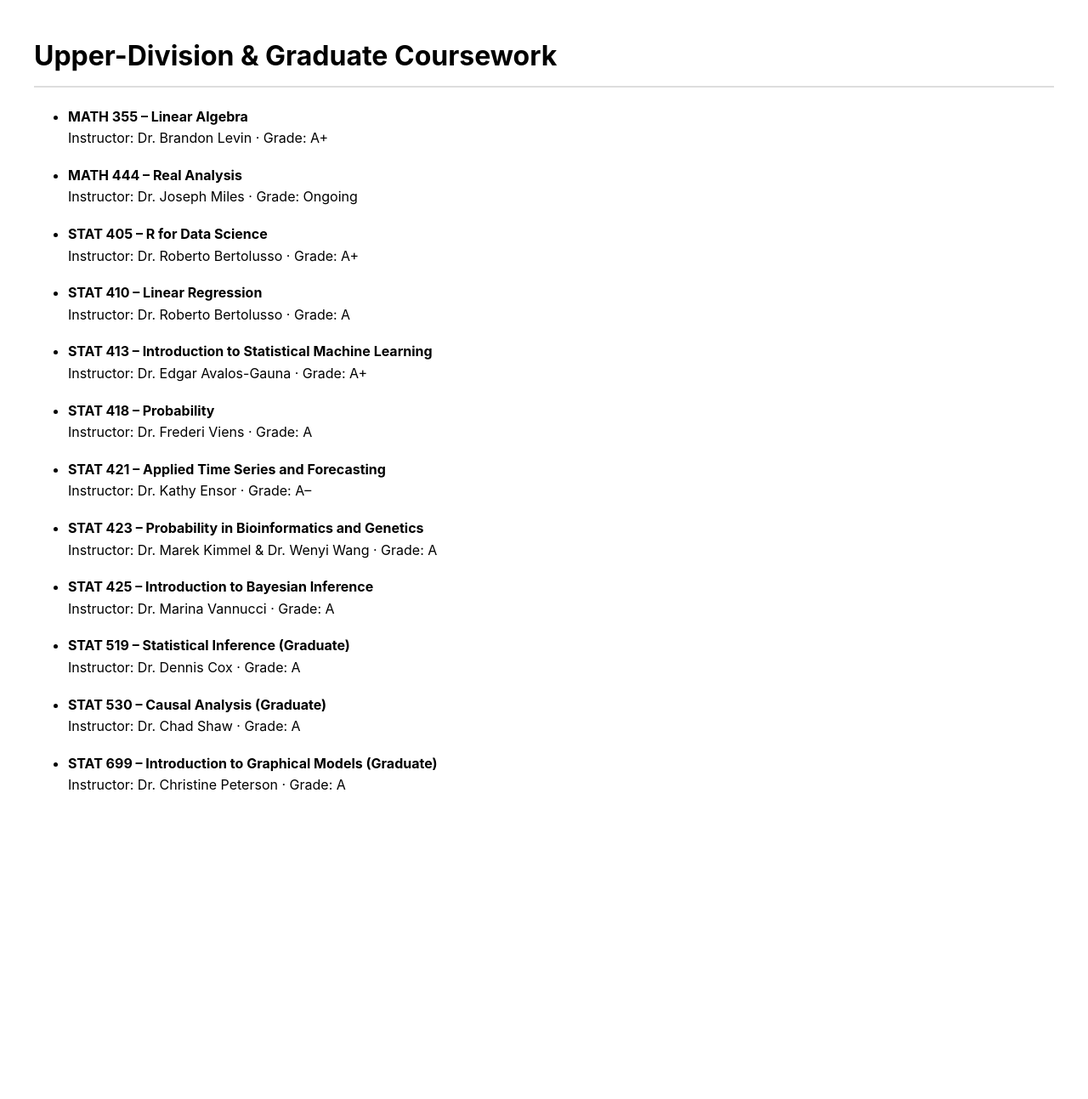
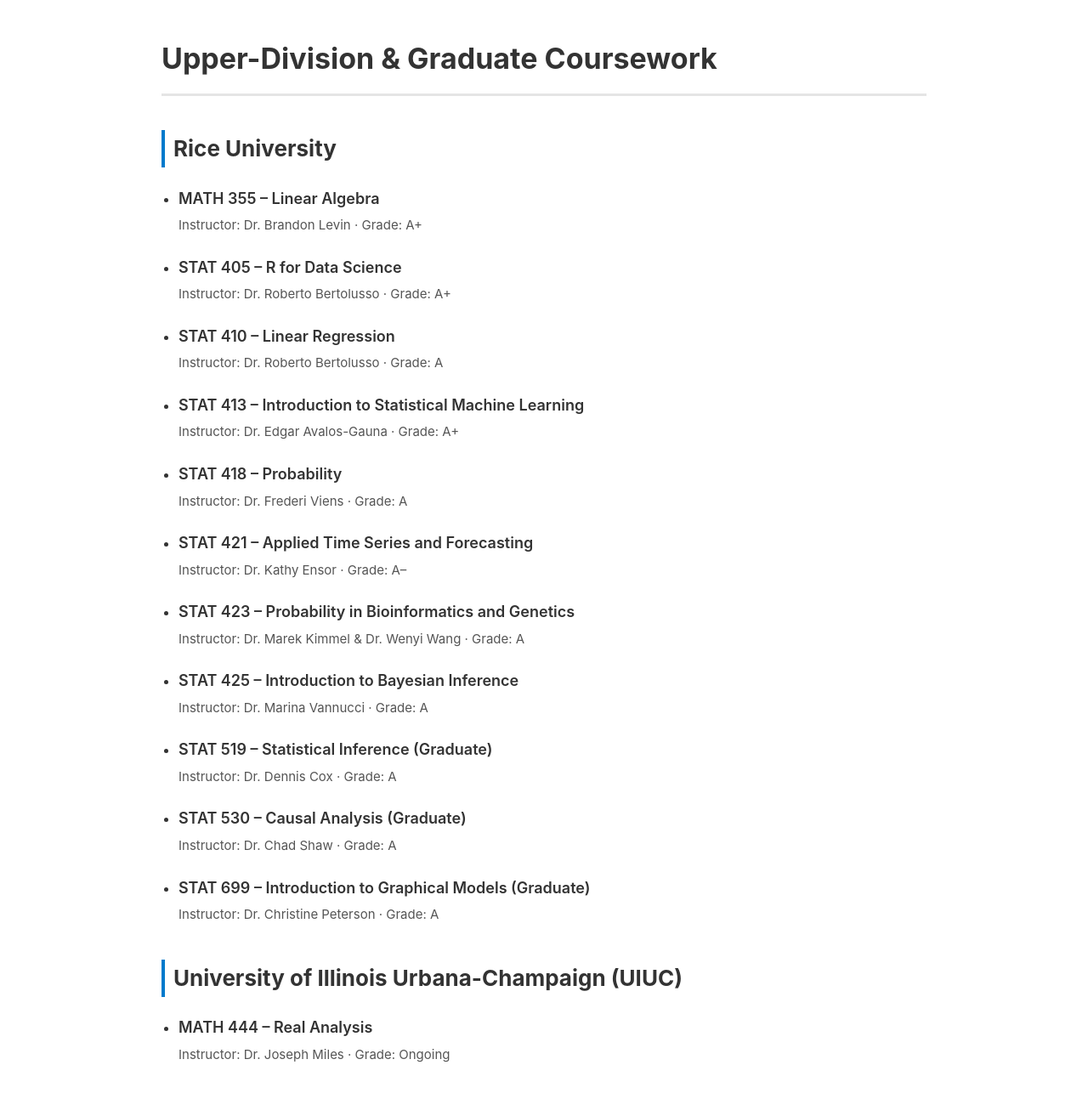
Before and after one commit to victorianian610/victorianian610.github.io, a Jekyll site: the page coursework.html, which Jekyll copies as it is, in a window 1280 px wide. Shown: the whole page at 85% size. Built offline with Jekyll 4.4.1, drawn with Linux system fonts in a browser that asks for light colours; before the commit the page ends 977 px from its top, so only the background shows below that.

Commit message:
Update coursework.html

```diff
--- a/coursework.html
+++ b/coursework.html
@@ -7,18 +7,45 @@
     body {
       font-family: -apple-system, BlinkMacSystemFont, "Segoe UI", Roboto,
                    Oxygen, Ubuntu, Cantarell, "Open Sans", "Helvetica Neue", sans-serif;
-      margin: 40px;
-      line-height: 1.6;
+      margin: 40px auto;
+      max-width: 900px;
+      line-height: 1.7;
+      color: #333;
     }
+
     h1 {
-      border-bottom: 2px solid #ddd;
-      padding-bottom: 10px;
+      font-size: 34px;
+      font-weight: 700;
+      border-bottom: 3px solid #e5e5e5;
+      padding-bottom: 12px;
+      margin-bottom: 35px;
     }
+
+    h2 {
+      font-size: 26px;
+      margin-top: 40px;
+      border-left: 4px solid #007acc;
+      padding-left: 10px;
+    }
+
     ul {
       margin-top: 20px;
+      padding-left: 20px;
     }
+
     li {
-      margin-bottom: 18px;
+      margin-bottom: 22px;
+    }
+
+    .course-title {
+      font-weight: 600;
+      font-size: 18px;
+    }
+
+    .course-meta {
+      color: #555;
+      margin-top: 3px;
+      font-size: 15px;
     }
   </style>
 </head>
@@ -27,44 +54,81 @@
 
 <h1>Upper-Division & Graduate Coursework</h1>
 
+<!-- ===================== -->
+<!-- RICE UNIVERSITY -->
+<!-- ===================== -->
+<h2>Rice University</h2>
+
 <ul>
 
-  <li><strong>MATH 355 – Linear Algebra</strong><br>
-      Instructor: Dr. Brandon Levin · Grade: A+</li>
+  <li>
+    <div class="course-title">MATH 355 – Linear Algebra</div>
+    <div class="course-meta">Instructor: Dr. Brandon Levin · Grade: A+</div>
+  </li>
 
-  <li><strong>MATH 444 – Real Analysis</strong><br>
-      Instructor: Dr. Joseph Miles · Grade: Ongoing</li>
+  <li>
+    <div class="course-title">STAT 405 – R for Data Science</div>
+    <div class="course-meta">Instructor: Dr. Roberto Bertolusso · Grade: A+</div>
+  </li>
 
-  <li><strong>STAT 405 – R for Data Science</strong><br>
-      Instructor: Dr. Roberto Bertolusso · Grade: A+</li>
+  <li>
+    <div class="course-title">STAT 410 – Linear Regression</div>
+    <div class="course-meta">Instructor: Dr. Roberto Bertolusso · Grade: A</div>
+  </li>
 
-  <li><strong>STAT 410 – Linear Regression</strong><br>
-      Instructor: Dr. Roberto Bertolusso · Grade: A</li>
+  <li>
+    <div class="course-title">STAT 413 – Introduction to Statistical Machine Learning</div>
+    <div class="course-meta">Instructor: Dr. Edgar Avalos-Gauna · Grade: A+</div>
+  </li>
 
-  <li><strong>STAT 413 – Introduction to Statistical Machine Learning</strong><br>
-      Instructor: Dr. Edgar Avalos-Gauna · Grade: A+</li>
+  <li>
+    <div class="course-title">STAT 418 – Probability</div>
+    <div class="course-meta">Instructor: Dr. Frederi Viens · Grade: A</div>
+  </li>
 
-  <li><strong>STAT 418 – Probability</strong><br>
-      Instructor: Dr. Frederi Viens · Grade: A</li>
+  <li>
+    <div class="course-title">STAT 421 – Applied Time Series and Forecasting</div>
+    <div class="course-meta">Instructor: Dr. Kathy Ensor · Grade: A–</div>
+  </li>
 
-  <li><strong>STAT 421 – Applied Time Series and Forecasting</strong><br>
-      Instructor: Dr. Kathy Ensor · Grade: A–</li>
+  <li>
+    <div class="course-title">STAT 423 – Probability in Bioinformatics and Genetics</div>
+    <div class="course-meta">Instructor: Dr. Marek Kimmel & Dr. Wenyi Wang · Grade: A</div>
+  </li>
 
-  <li><strong>STAT 423 – Probability in Bioinformatics and Genetics</strong><br>
-      Instructor: Dr. Marek Kimmel & Dr. Wenyi Wang · Grade: A</li>
+  <li>
+    <div class="course-title">STAT 425 – Introduction to Bayesian Inference</div>
+    <div class="course-meta">Instructor: Dr. Marina Vannucci · Grade: A</div>
+  </li>
 
-  <li><strong>STAT 425 – Introduction to Bayesian Inference</strong><br>
-      Instructor: Dr. Marina Vannucci · Grade: A</li>
+  <li>
+    <div class="course-title">STAT 519 – Statistical Inference (Graduate)</div>
+    <div class="course-meta">Instructor: Dr. Dennis Cox · Grade: A</div>
+  </li>
 
-  <li><strong>STAT 519 – Statistical Inference (Graduate)</strong><br>
-      Instructor: Dr. Dennis Cox · Grade: A</li>
+  <li>
+    <div class="course-title">STAT 530 – Causal Analysis (Graduate)</div>
+    <div class="course-meta">Instructor: Dr. Chad Shaw · Grade: A</div>
+  </li>
 
-  <li><strong>STAT 530 – Causal Analysis (Graduate)</strong><br>
-      Instructor: Dr. Chad Shaw · Grade: A</li>
+  <li>
+    <div class="course-title">STAT 699 – Introduction to Graphical Models (Graduate)</div>
+    <div class="course-meta">Instructor: Dr. Christine Peterson · Grade: A</div>
+  </li>
 
-  <li><strong>STAT 699 – Introduction to Graphical Models (Graduate)</strong><br>
-      Instructor: Dr. Christine Peterson · Grade: A</li>
+</ul>
 
+
+<!-- ===================== -->
+<!-- UIUC -->
+<!-- ===================== -->
+<h2>University of Illinois Urbana-Champaign (UIUC)</h2>
+
+<ul>
+  <li>
+    <div class="course-title">MATH 444 – Real Analysis</div>
+    <div class="course-meta">Instructor: Dr. Joseph Miles · Grade: Ongoing</div>
+  </li>
 </ul>
 
 </body>
```
